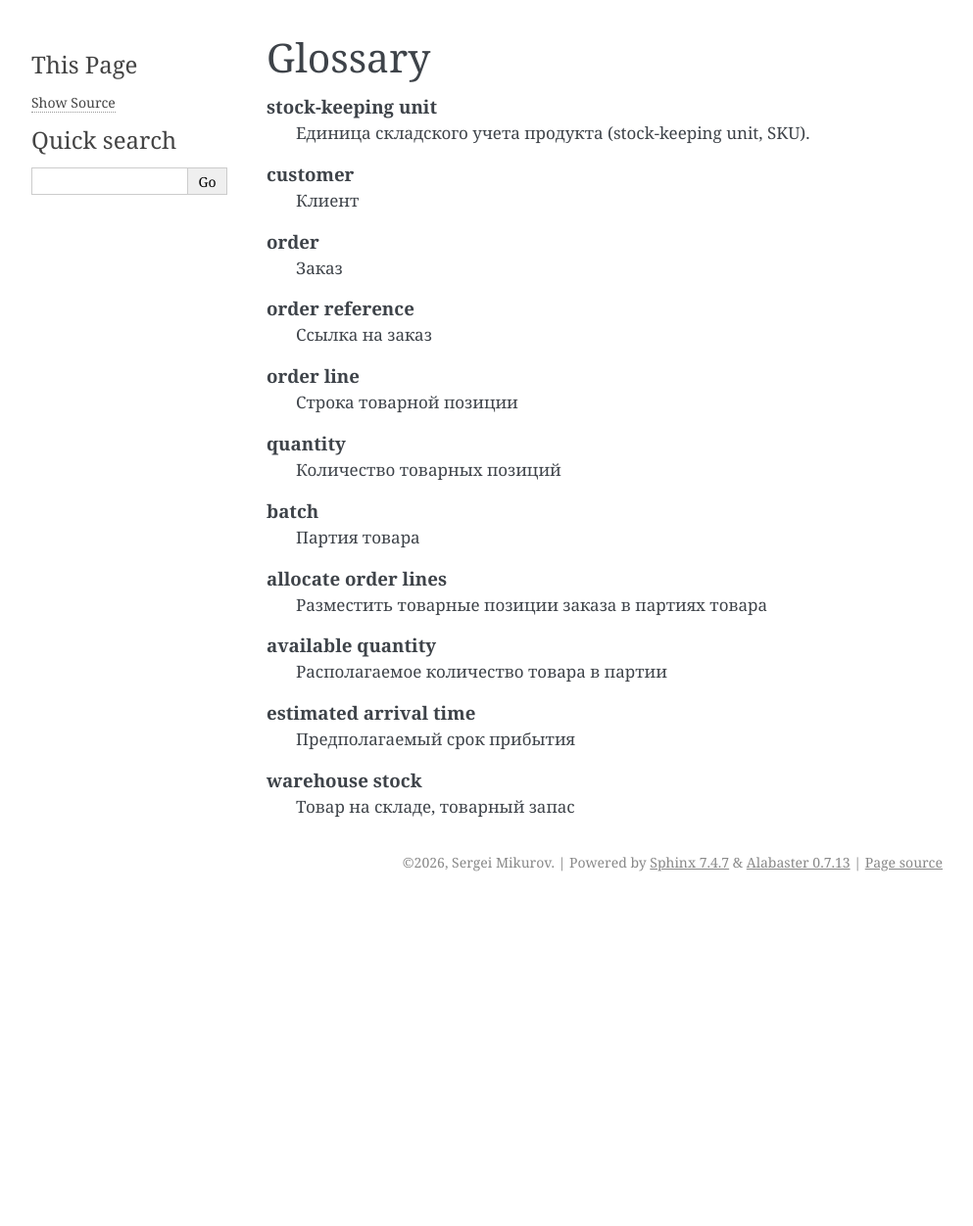
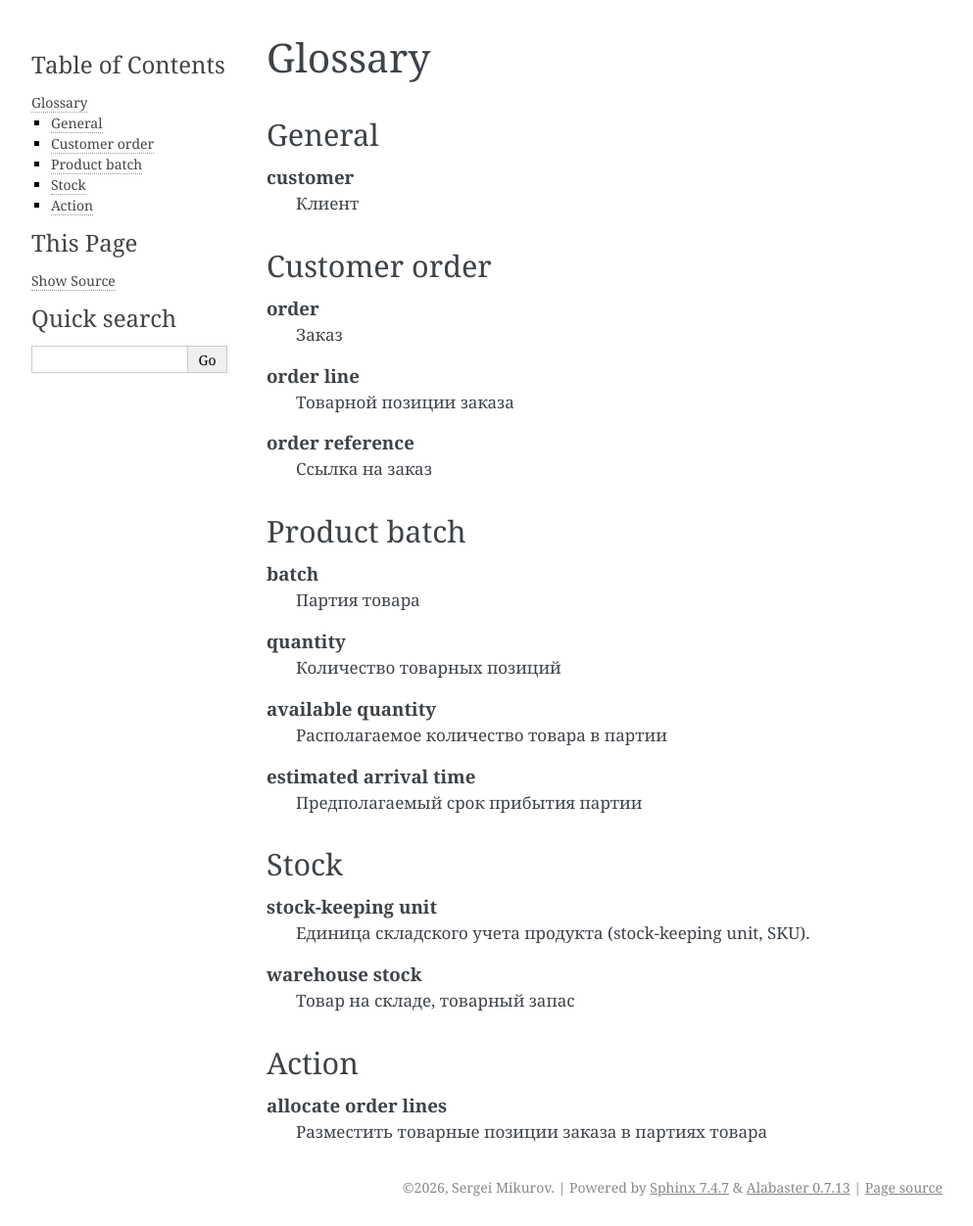
Before and after one commit to svmikurov/percival-cargo, a Sphinx documentation site: the page built from docs/source/domain/glossary.rst, in a window 1280 px wide. Shown: the whole page at 98% size, without its empty margins (148-1141 px from the left). Built offline with Sphinx 7.4.7, drawn with Linux system fonts in a browser that asks for light colours; before the commit the page ends 920 px from its top, so only the background shows below that.

Commit message:
Update domain docs

```diff
--- a/docs/source/domain/glossary.rst
+++ b/docs/source/domain/glossary.rst
@@ -1,37 +1,64 @@
 Glossary
 ========
+
+General
+-------
+
+.. glossary::
+
+   customer
+      Клиент
+
+
+Customer order
+--------------
+
+.. glossary::
+
+   order
+      Заказ
+
+   order line
+      Товарной позиции заказа
+
+   order reference
+      Ссылка на заказ
+
+
+Product batch
+-------------
+
+.. glossary::
+
+   batch
+      Партия товара
+
+   quantity
+      Количество товарных позиций
+
+   available quantity
+      Располагаемое количество товара в партии
+
+   estimated arrival time
+      Предполагаемый срок прибытия партии
+
+
+Stock
+-----
 
 .. glossary::
 
    stock-keeping unit
       Единица складского учета продукта (stock-keeping unit, SKU).
 
-   customer
-      Клиент
+   warehouse stock
+      Товар на складе, товарный запас
 
-   order
-      Заказ
 
-   order reference
-      Ссылка на заказ
+Action
+------
 
-   order line
-      Строка товарной позиции
-
-   quantity
-      Количество товарных позиций
-
-   batch
-      Партия товара
+.. glossary::
 
    allocate order lines
       Разместить товарные позиции заказа в партиях товара
-
-   available quantity
-      Располагаемое количество товара в партии
-
-   estimated arrival time
-      Предполагаемый срок прибытия
-
-   warehouse stock
-      Товар на складе, товарный запас
--- a/docs/source/domain/index.rst
+++ b/docs/source/domain/index.rst
@@ -2,6 +2,7 @@
 ======
 
 .. toctree::
+   :maxdepth: 2
 
+   description
    glossary
-   description
```
Also changed, not shown: docs/source/index.rst (+0 -10 lines).
